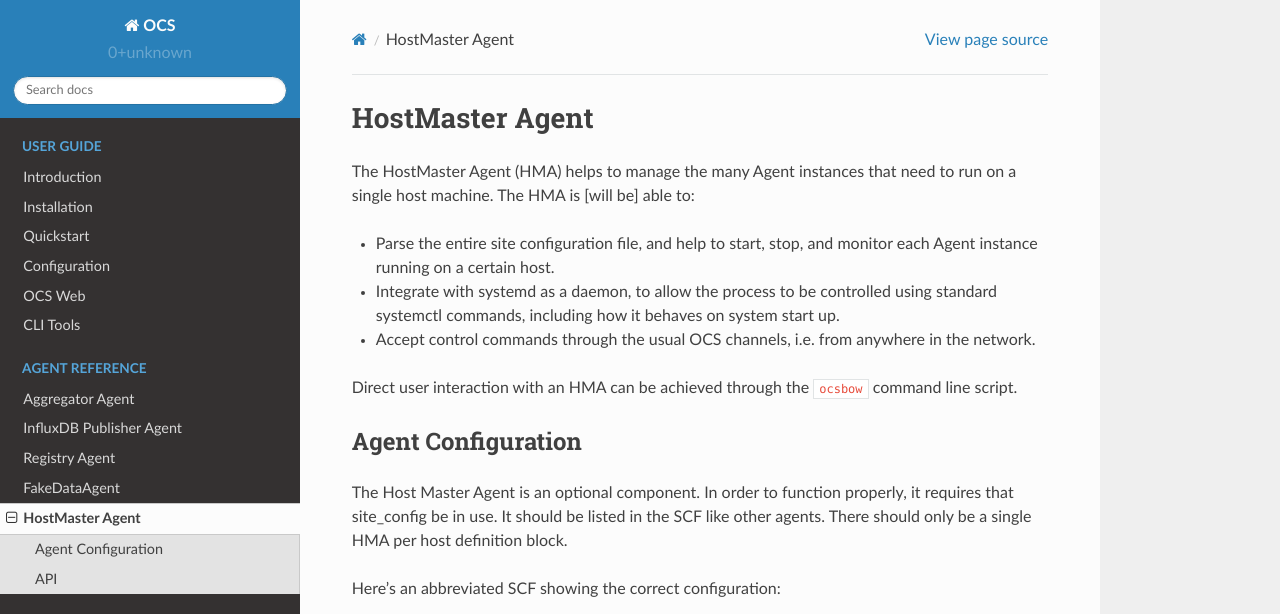
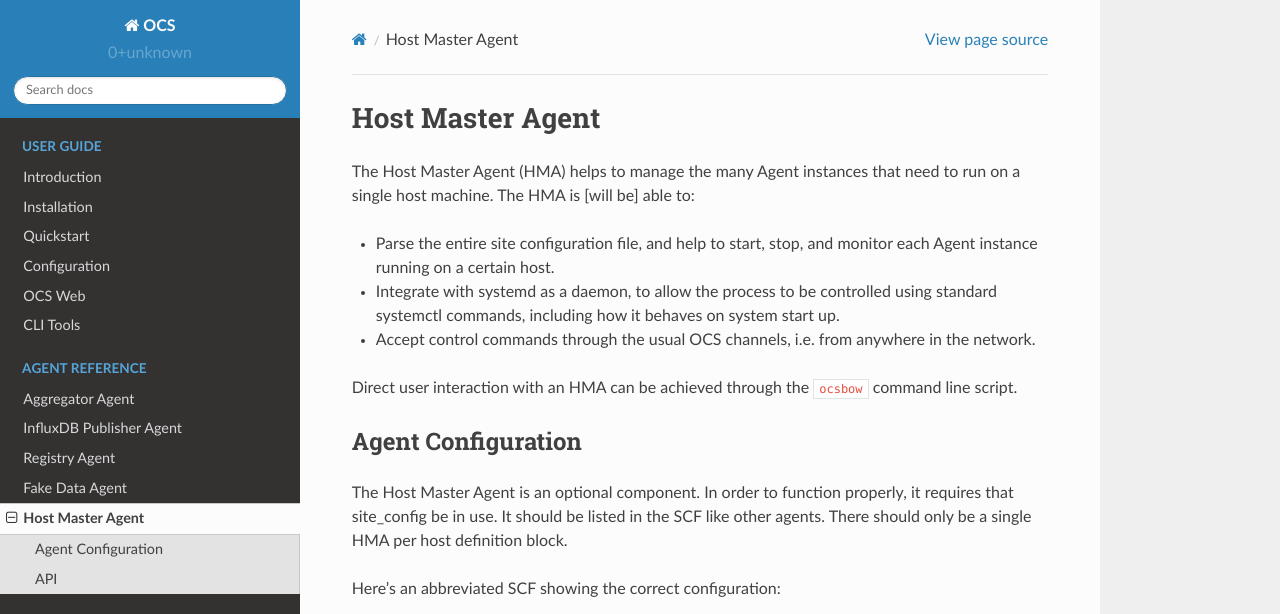
Before and after one commit to simonsobs/ocs, a Sphinx documentation site: the page built from docs/agents/host_master.rst, in a window 1280 px wide and 1363 px high. Shown: the top 614 px of the window. Built offline with Sphinx 7.4.7 and the Read the Docs theme 2.0.0, drawn with Linux system fonts in a browser that asks for light colours.

Commit message:
Organize files a bit more

```diff
--- a/docs/agents/host_master.rst
+++ b/docs/agents/host_master.rst
@@ -2,11 +2,11 @@
 
 .. _host_master:
 
-================
-HostMaster Agent
-================
+=================
+Host Master Agent
+=================
 
-The HostMaster Agent (HMA) helps to manage the many Agent instances
+The Host Master Agent (HMA) helps to manage the many Agent instances
 that need to run on a single host machine.  The HMA is [will be] able
 to:
 
--- a/docs/index.rst
+++ b/docs/index.rst
@@ -10,10 +10,10 @@
 
     user/intro
     user/installation
-    quickstart
+    user/quickstart
     user/configuration
-    ocs_web
-    cli_tools
+    user/ocs_web
+    user/cli_tools
 
 
 .. toctree::
--- a/docs/ocs_web.rst
+++ b/docs/user/ocs_web.rst
@@ -13,7 +13,7 @@
 of monitoring the running OCS agents on a system. It can be used to query the
 status of available agent operations and feeds.
 
-.. image:: _static/ocs_web_screenshot.jpg
+.. image:: ../_static/ocs_web_screenshot.jpg
 
 Setup
 =====
```
Also changed, not shown: docs/agents/fake_data.rst (+6 -5 lines), docs/user/cli_tools.rst (renamed from docs/cli_tools.rst), docs/user/quickstart.rst (renamed from docs/quickstart.rst).
